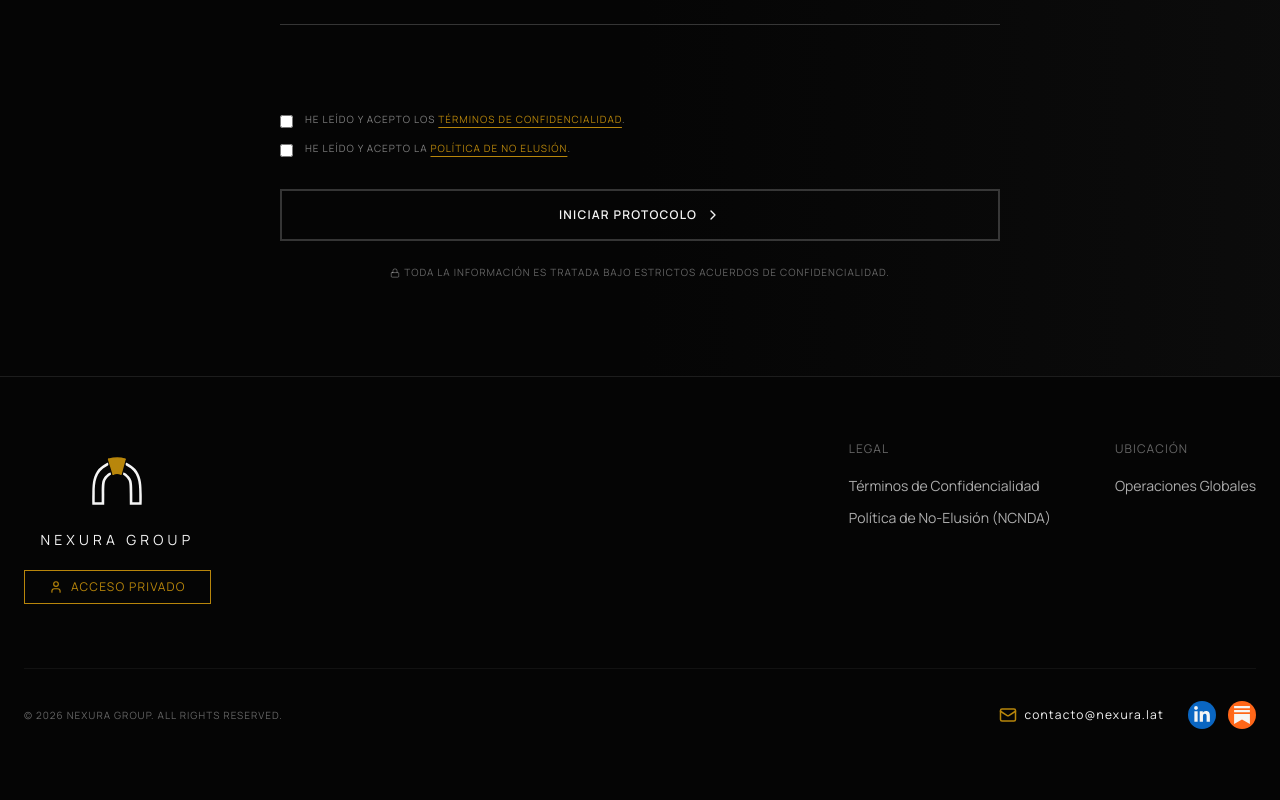
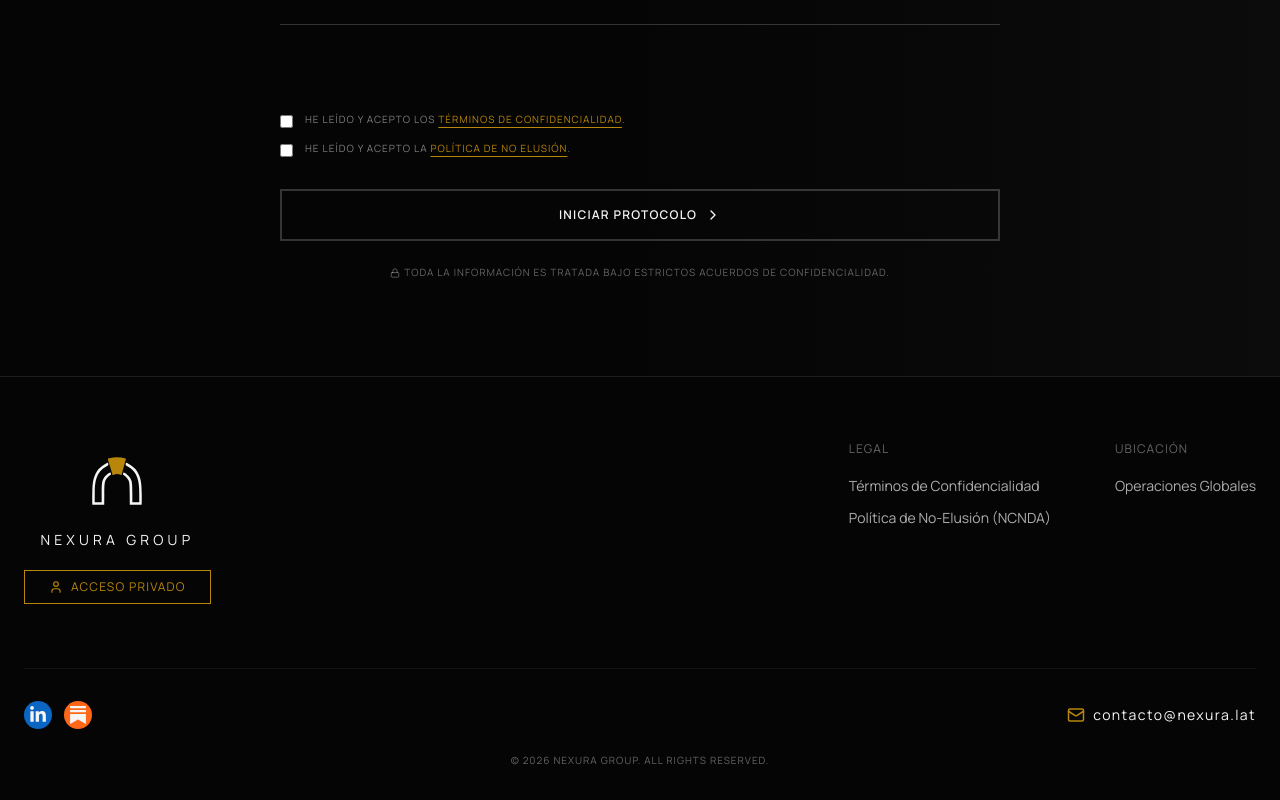
Before and after one commit to free4fun/nexura, a Next.js app: page / in a window 1280 px wide. Shown: the part 5318-6118 px from the top of the page. Before the commit the page ends 6079 px from the top, so only its background shows below. Built offline with nearby package versions, Linux system fonts and the light colour scheme.

Commit message:
feat: update Footer and Header components for improved layout and accessibility

```diff
--- a/components/Footer.tsx
+++ b/components/Footer.tsx
@@ -50,15 +50,9 @@ export default function Footer() {
             </div>
         </div>
 
-        <div className="flex flex-col md:flex-row justify-between items-center border-t border-nexura-white/5 pt-8">
-            <p className="text-[10px] text-nexura-white/40 uppercase tracking-widest mb-4 md:mb-0">
-                © {new Date().getFullYear()} Nexura Group. All Rights Reserved.
-            </p>
-                        <div className="flex flex-col md:flex-row items-center gap-4 md:gap-6">
-                            <a
-                                href="mailto:contacto@nexura.lat"
-                                className="flex items-center gap-2 text-xs tracking-widest text-nexura-white hover:text-nexura-gold transition-colors"
-                            >
+                <div className="border-t border-nexura-white/5 pt-8">
+                      <div className="flex flex-col items-center gap-4 md:flex-row-reverse md:items-center md:justify-between">
+                        <a href="mailto:contacto@nexura.lat" className="flex items-center gap-2 text-sm tracking-widest text-nexura-white hover:text-nexura-gold transition-colors">
                             <LuMail size={18} className="text-nexura-gold" />
                             contacto@nexura.lat
                         </a>
@@ -84,6 +78,10 @@ export default function Footer() {
                             </a>
                         </div>
                     </div>
+
+                    <p className="text-[10px] text-nexura-white/40 uppercase tracking-widest mt-6 text-center">
+                        © {new Date().getFullYear()} Nexura Group. All Rights Reserved.
+                    </p>
                 </div>
       </div>
     </footer>
--- a/components/Header.tsx
+++ b/components/Header.tsx
@@ -122,7 +122,7 @@ export default function Header() {
             className="flex items-center gap-3 font-serif text-2xl tracking-[0.2em] text-nexura-white hover:text-nexura-gold transition-colors duration-300"
           >
             <img src="/nexura.svg" alt="Nexura Logo" className="h-12 lg:h-14 w-auto" />
-            <span className="uppercase tracking-[0.2em] inline md:hidden lg:inline">Nexura</span>
+            <span className="uppercase tracking-[0.2em] inline md:inline lg:inline">Nexura</span>
           </a>
 
           <nav className="hidden md:flex items-center gap-6 lg:gap-8 md:pr-px">
```
Lines whose indentation alone changed are shown as unchanged.
